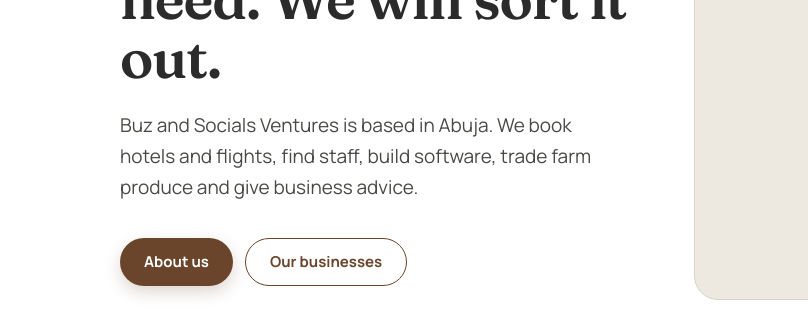
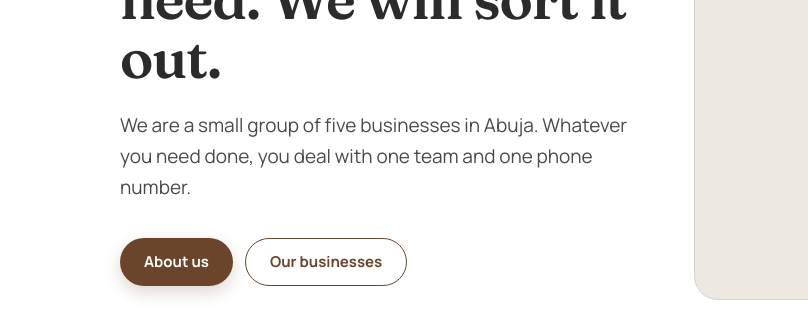
Before and after one commit to anajembaedwin/buz-and-socials, a plain HTML site: page site/index.html in a window 1280 px wide. Shown: the part 305-625 px from the top of the page, 0-808 px from the left. Drawn offline with Linux system fonts and the light colour scheme.

```diff
--- a/site/index.html
+++ b/site/index.html
@@ -4,10 +4,10 @@
 <meta charset="utf-8">
 <meta name="viewport" content="width=device-width,initial-scale=1">
 <title>Buz and Socials Ventures | Abuja, Nigeria</title>
-<meta name="description" content="Buz and Socials Ventures is based in Abuja. We book hotels and flights, find staff, build software, trade farm produce and give business advice.">
+<meta name="description" content="Buz and Socials Ventures is a small group of five businesses in Abuja, Nigeria: Reservations, Staffing, Technologies, Agro and Consulting. One team, one phone number.">
 <meta name="theme-color" content="#6A452B">
 <meta property="og:title" content="Buz and Socials Ventures | Abuja, Nigeria">
-<meta property="og:description" content="Buz and Socials Ventures is based in Abuja. We book hotels and flights, find staff, build software, trade farm produce and give business advice.">
+<meta property="og:description" content="Buz and Socials Ventures is a small group of five businesses in Abuja, Nigeria: Reservations, Staffing, Technologies, Agro and Consulting. One team, one phone number.">
 <meta property="og:type" content="website">
 <meta property="og:image" content="https://buzandsocials.com/assets/logo.png">
 <link rel="canonical" href="https://buzandsocials.com/">
@@ -36,7 +36,7 @@
 <div class="hero-t">
 <div class="eyebrow">Buz and Socials Ventures · Abuja, Nigeria</div>
 <h1 class="h">Tell us what you need. We will sort it out.</h1>
-<p class="lead">Buz and Socials Ventures is based in Abuja. We book hotels and flights, find staff, build software, trade farm produce and give business advice.</p>
+<p class="lead">We are a small group of five businesses in Abuja. Whatever you need done, you deal with one team and one phone number.</p>
 <div class="btns row"><a class="btn" href="about.html">About us</a><a class="btng" href="#businesses">Our businesses</a></div>
 </div>
 <div class="hero-photo" role="img" aria-label="Buz and Socials Ventures"><!-- Swap in a real photo: set background-image in .hero-photo, or put an <img> here --><span class="logo big"><img src="assets/logo.png" alt="" width="230" height="96"><span class="lw">VENTURES</span></span></div>
@@ -119,7 +119,7 @@
 </main>
 <footer class="foot">
 <div class="wrap fgrid">
-<div><span class="logo flogo"><img src="assets/logo.png" alt="Buz and Socials" width="140" height="58"><span class="lw">VENTURES</span></span><p>Based in Abuja. We book hotels and flights, find staff, build software, trade farm produce and give business advice.</p></div>
+<div><span class="logo flogo"><img src="assets/logo.png" alt="Buz and Socials" width="140" height="58"><span class="lw">VENTURES</span></span><p>Based in Abuja. Five businesses, one team, one phone number.</p></div>
 <div><h4>Our businesses</h4><div class="fl"><a href="reservations.html"><i class="dot" style="background:#6A452B"></i>Reservations</a><a href="staffing.html"><i class="dot" style="background:#3E6B3A"></i>Staffing</a><a href="technologies.html"><i class="dot" style="background:#2F5D62"></i>Technologies</a><a href="agro.html"><i class="dot" style="background:#8A5714"></i>Agro</a><a href="consulting.html"><i class="dot" style="background:#7A4A5C"></i>Consulting</a></div></div>
 <div><h4>Quick links</h4><div class="fl"><a href="about.html">About us</a><a href="index.html#businesses">What we do</a><a href="contact.html">Contact</a></div></div>
 <div><h4>Contact us</h4><div class="fl fc"><span>Call or WhatsApp<br><a href="tel:+2348129209503"><strong>+234 812 920 9503</strong></a></span><span>Email<br><a href="mailto:hello@buzandsocials.com"><strong>hello@buzandsocials.com</strong></a></span><span>Abuja, Nigeria</span></div></div>
```
Also changed, not shown: site/about.html (+1 -1 lines), site/agro.html (+1 -1 lines), site/consulting.html (+1 -1 lines), site/contact.html (+1 -1 lines), site/reservations.html (+1 -1 lines), site/staffing.html (+1 -1 lines), site/technologies.html (+1 -1 lines).
